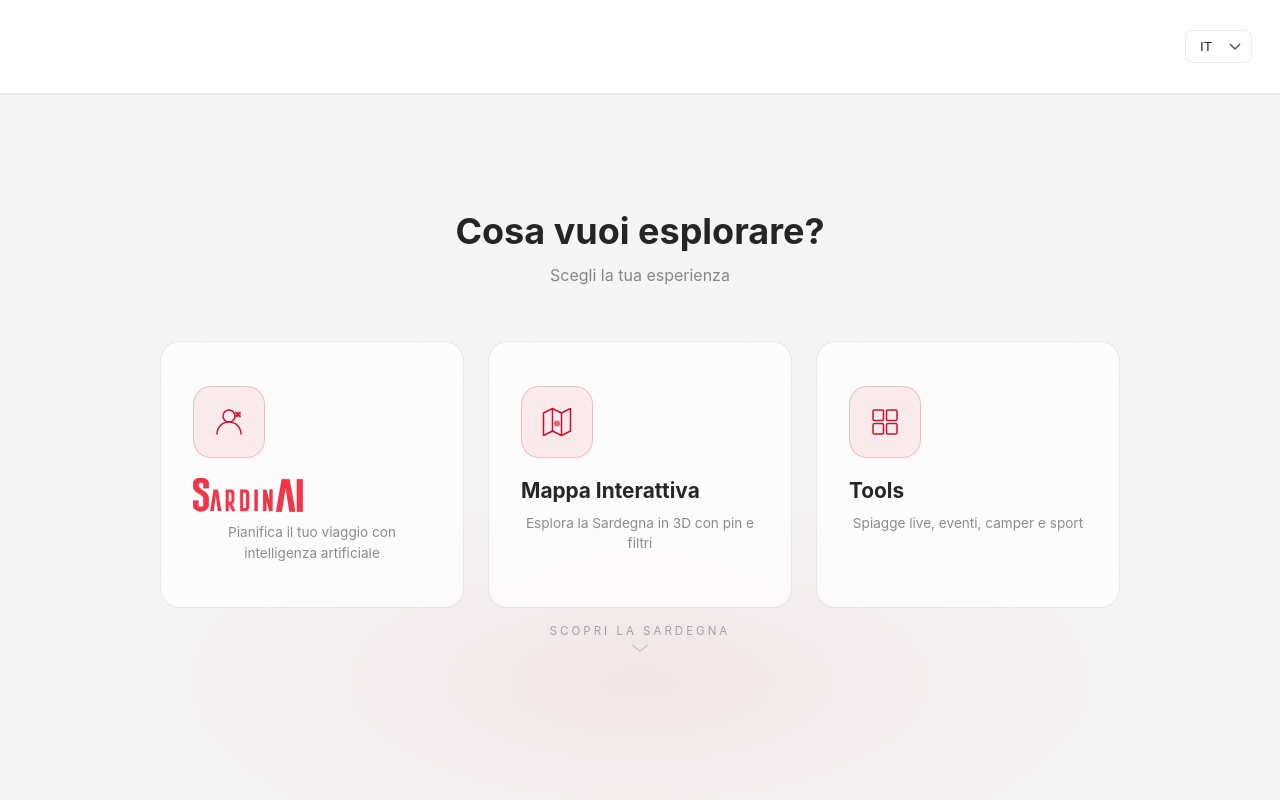
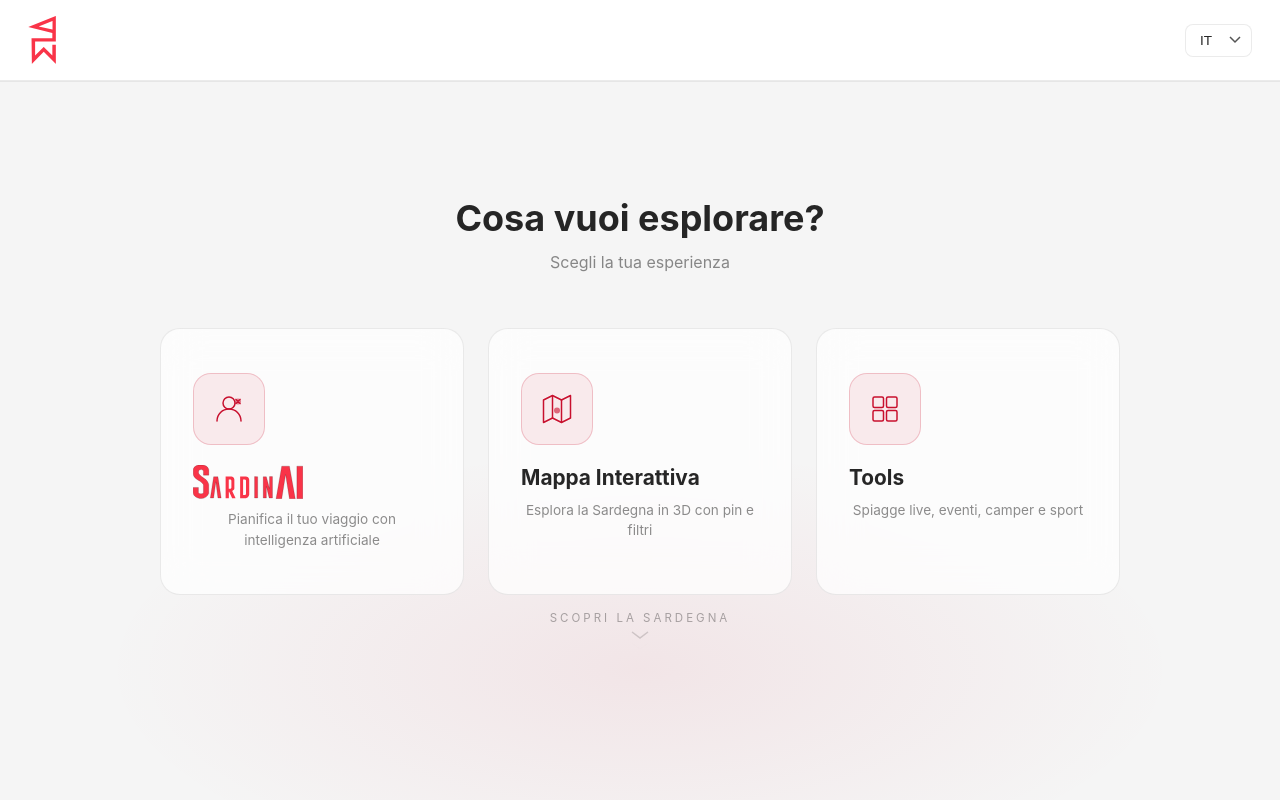
Before and after one commit to eettoree/brandsardinia, a plain HTML site: page index.html in a window 1280 px wide. Both pictures are taken after a click on the button "Inizia Esperienza". Shown: the top 800 px of the page. Drawn offline with nearby package versions, Linux system fonts and the light colour scheme.

Commit message:
fix: usa LogoBS (icona bandiera) nella navbar invece della scritta

```diff
--- a/css/main.css
+++ b/css/main.css
@@ -486,10 +486,9 @@
 }
 
 .app-logo-svg {
-  width: 130px;
+  width: 28px;
   height: auto;
   display: block;
-  filter: brightness(0) invert(1);
   transition: opacity 0.2s ease;
 }
 
--- a/index.html
+++ b/index.html
@@ -107,7 +107,7 @@
     <nav class="app-navbar">
       <div class="app-navbar-left">
         <div class="app-logo" onclick="goBackToSelector()" title="Home">
-          <img src="assets/images/hero/BrandSardinia.svg" alt="BrandSardinia" class="app-logo-svg">
+          <img src="assets/images/hero/LogoBS.svg" alt="BrandSardinia" class="app-logo-svg">
         </div>
         <button class="btn-back" id="btn-back-main" data-back onclick="goBackToSelector()">
           <svg viewBox="0 0 24 24" fill="none" stroke="currentColor" stroke-width="2" width="14" height="14"><path d="M19 12H5M12 19l-7-7 7-7"/></svg>
```
